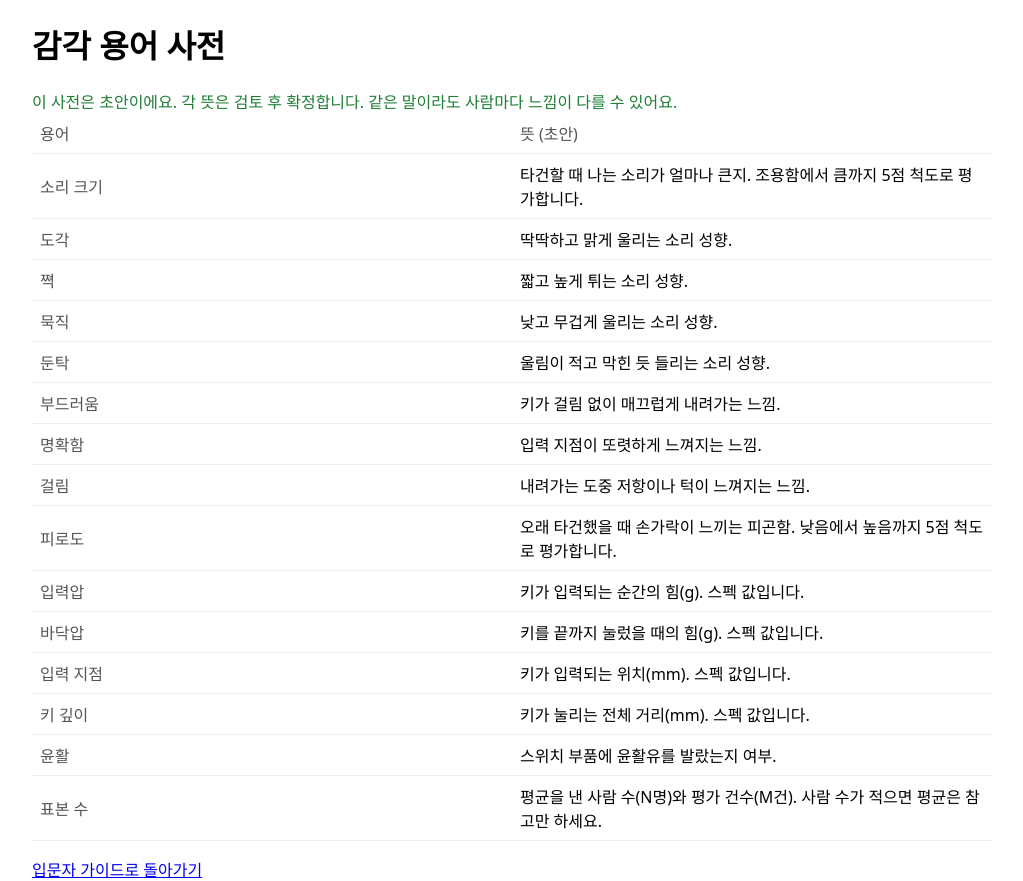
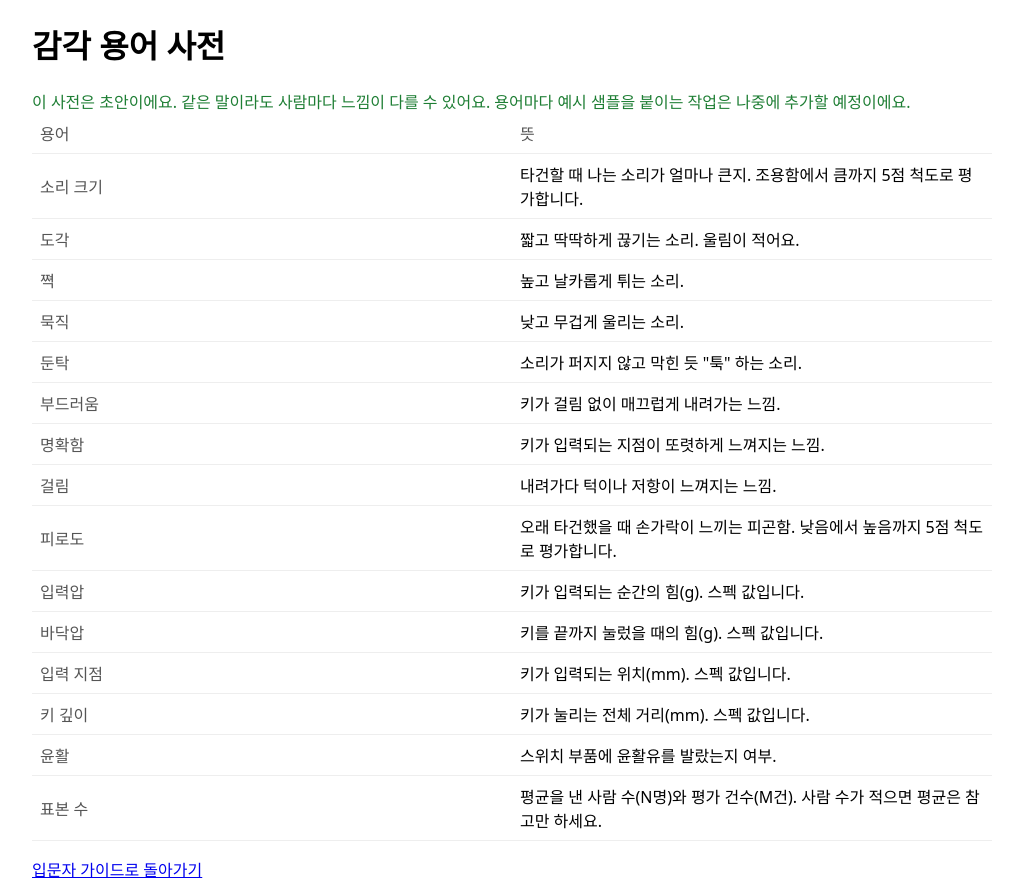
Before and after one commit to sm-k-dev/switchbase, a Spring Boot app: page /guide/terms in a window 1280 px wide. Shown: the part 57-938 px from the top of the page, without its empty margins (128-1151 px from the left). Run offline with Spring Boot 4, Linux system fonts and the light colour scheme; some of the project's set-up classes (security, data sources, template engines, error pages and the like) are left out, and stand-ins take their place; some libraries are stand-ins or nearby versions.

Commit message:
docs(guide): 감각 용어 사전 뜻을 쉬운 표현으로 정리
예시 샘플은 나중에 추가. 초안 표시는 유지.

Co-Authored-By: Claude Haiku 5.5 <noreply@anthropic.com>
Claude-Session: https://claude.ai/code/session_014QhCZ6Z1i5oQ95LXSwWcKs

```diff
--- a/src/main/resources/templates/guide/terms.html
+++ b/src/main/resources/templates/guide/terms.html
@@ -6,18 +6,18 @@
 <main>
     <h1>감각 용어 사전</h1>
 
-    <p class="notice">이 사전은 초안이에요. 각 뜻은 검토 후 확정합니다. 같은 말이라도 사람마다 느낌이 다를 수 있어요.</p>
+    <p class="notice">이 사전은 초안이에요. 같은 말이라도 사람마다 느낌이 다를 수 있어요. 용어마다 예시 샘플을 붙이는 작업은 나중에 추가할 예정이에요.</p>
 
     <table class="spec-table">
-        <tr><th>용어</th><th>뜻 (초안)</th></tr>
+        <tr><th>용어</th><th>뜻</th></tr>
         <tr><th>소리 크기</th><td>타건할 때 나는 소리가 얼마나 큰지. 조용함에서 큼까지 5점 척도로 평가합니다.</td></tr>
-        <tr><th>도각</th><td>딱딱하고 맑게 울리는 소리 성향.</td></tr>
-        <tr><th>쪅</th><td>짧고 높게 튀는 소리 성향.</td></tr>
-        <tr><th>묵직</th><td>낮고 무겁게 울리는 소리 성향.</td></tr>
-        <tr><th>둔탁</th><td>울림이 적고 막힌 듯 들리는 소리 성향.</td></tr>
+        <tr><th>도각</th><td>짧고 딱딱하게 끊기는 소리. 울림이 적어요.</td></tr>
+        <tr><th>쪅</th><td>높고 날카롭게 튀는 소리.</td></tr>
+        <tr><th>묵직</th><td>낮고 무겁게 울리는 소리.</td></tr>
+        <tr><th>둔탁</th><td>소리가 퍼지지 않고 막힌 듯 "툭" 하는 소리.</td></tr>
         <tr><th>부드러움</th><td>키가 걸림 없이 매끄럽게 내려가는 느낌.</td></tr>
-        <tr><th>명확함</th><td>입력 지점이 또렷하게 느껴지는 느낌.</td></tr>
-        <tr><th>걸림</th><td>내려가는 도중 저항이나 턱이 느껴지는 느낌.</td></tr>
+        <tr><th>명확함</th><td>키가 입력되는 지점이 또렷하게 느껴지는 느낌.</td></tr>
+        <tr><th>걸림</th><td>내려가다 턱이나 저항이 느껴지는 느낌.</td></tr>
         <tr><th>피로도</th><td>오래 타건했을 때 손가락이 느끼는 피곤함. 낮음에서 높음까지 5점 척도로 평가합니다.</td></tr>
         <tr><th>입력압</th><td>키가 입력되는 순간의 힘(g). 스펙 값입니다.</td></tr>
         <tr><th>바닥압</th><td>키를 끝까지 눌렀을 때의 힘(g). 스펙 값입니다.</td></tr>
```
